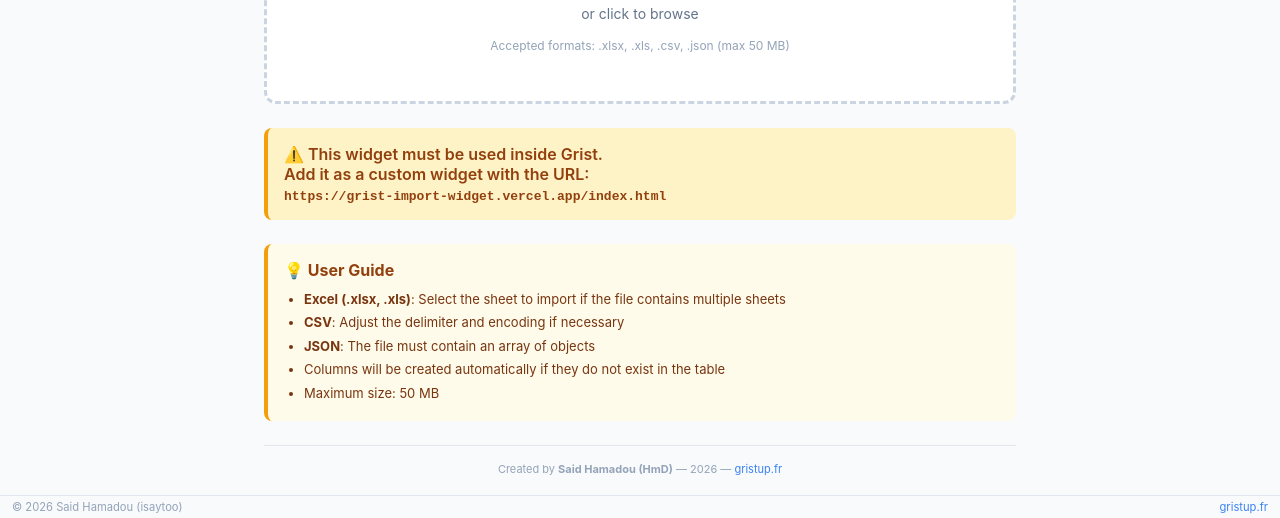
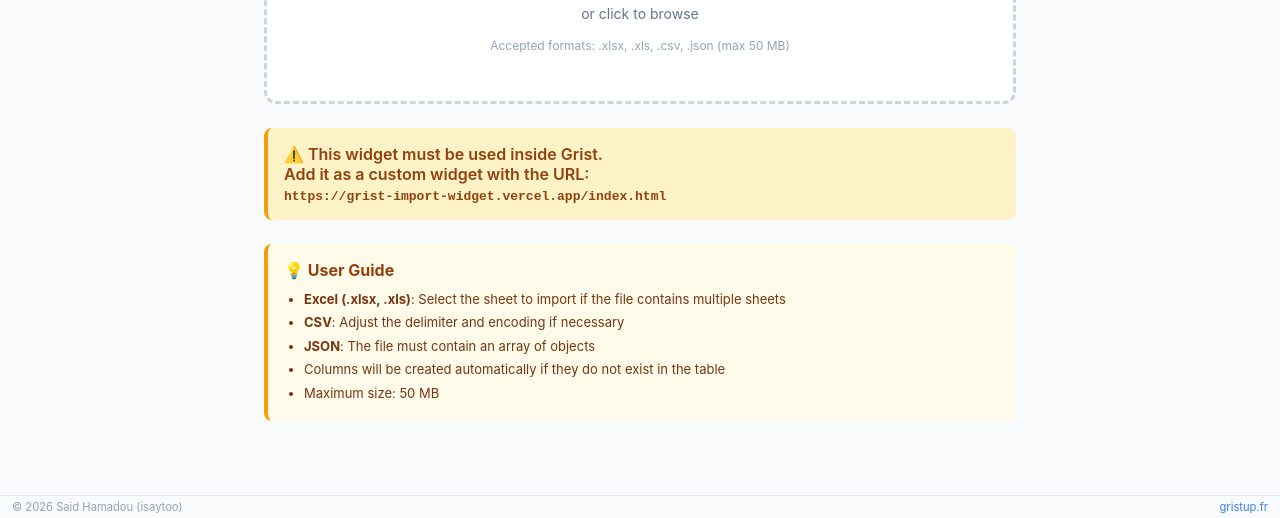
Before and after one commit to isaytoo/grist-import-widget, a website: page index.html in a window 1280 px wide. Shown: the part 282-800 px from the top of the page. Drawn offline with nearby package versions, Linux system fonts and the light colour scheme.

Commit message:
refactor: remove internal footer, keep only fixed footer

```diff
--- a/index.html
+++ b/index.html
@@ -515,10 +515,6 @@
       </ul>
     </div>
 
-    <!-- Footer avec auteur -->
-    <div class="footer">
-      <span data-i18n="footerCreated">Créé par</span> <strong>Said Hamadou (HmD)</strong> &mdash; 2026 &mdash; <a href="https://gristup.fr" target="_blank" style="color: #3b82f6; text-decoration: none;">gristup.fr</a>
-    </div>
   </div>
 
   <script src="widget.js"></script>
```
